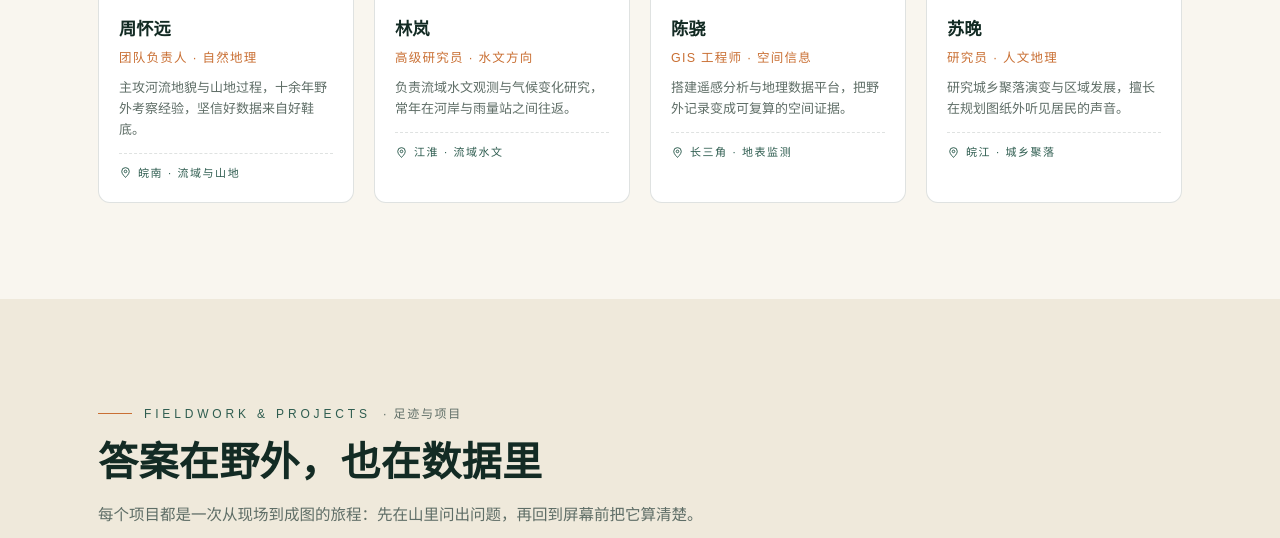
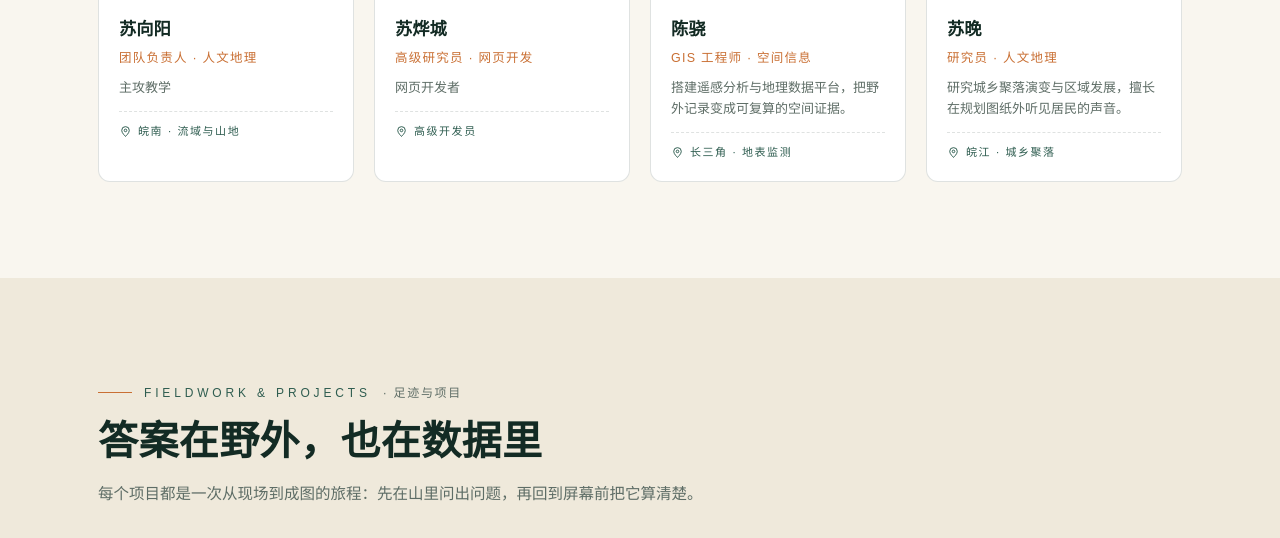
Before and after one commit to suzakusebastien/suzakusebastien.github.io, a plain HTML site: page index.html in a window 1280 px wide. Shown: the part 3194-3732 px from the top of the page. Drawn offline with Linux system fonts and the light colour scheme; a web font is replaced by a local one.

Commit message:
Update index.html

```diff
--- a/index.html
+++ b/index.html
@@ -517,9 +517,9 @@ section.alt{background:var(--sand);}
       <article class="member reveal">
         <div class="member-photo"><img src="https://aka.doubaocdn.com/s/CcdHpB8VaO" alt="周怀远：团队负责人，自然地理学者"></div>
         <div class="member-info">
-          <h3>周怀远</h3>
-          <div class="member-role">团队负责人 · 自然地理</div>
-          <p class="member-desc">主攻河流地貌与山地过程，十余年野外考察经验，坚信好数据来自好鞋底。</p>
+          <h3>苏向阳</h3>
+          <div class="member-role">团队负责人 · 人文地理</div>
+          <p class="member-desc">主攻教学</p>
           <div class="member-coord">
             <svg viewBox="0 0 24 24" fill="none" stroke="currentColor" stroke-width="1.8"><path d="M12 21s-7-6.1-7-11a7 7 0 0 1 14 0c0 4.9-7 11-7 11z"/><circle cx="12" cy="10" r="2.4"/></svg>
             皖南 · 流域与山地
@@ -529,12 +529,12 @@ section.alt{background:var(--sand);}
       <article class="member reveal">
         <div class="member-photo"><img src="https://aka.doubaocdn.com/s/AKybTrSJ82" alt="林岚：高级研究员，水文地理学者"></div>
         <div class="member-info">
-          <h3>林岚</h3>
-          <div class="member-role">高级研究员 · 水文方向</div>
-          <p class="member-desc">负责流域水文观测与气候变化研究，常年在河岸与雨量站之间往返。</p>
+          <h3>苏烨城</h3>
+          <div class="member-role">高级研究员 · 网页开发</div>
+          <p class="member-desc">网页开发者</p>
           <div class="member-coord">
             <svg viewBox="0 0 24 24" fill="none" stroke="currentColor" stroke-width="1.8"><path d="M12 21s-7-6.1-7-11a7 7 0 0 1 14 0c0 4.9-7 11-7 11z"/><circle cx="12" cy="10" r="2.4"/></svg>
-            江淮 · 流域水文
+            高级开发员
           </div>
         </div>
       </article>
```
